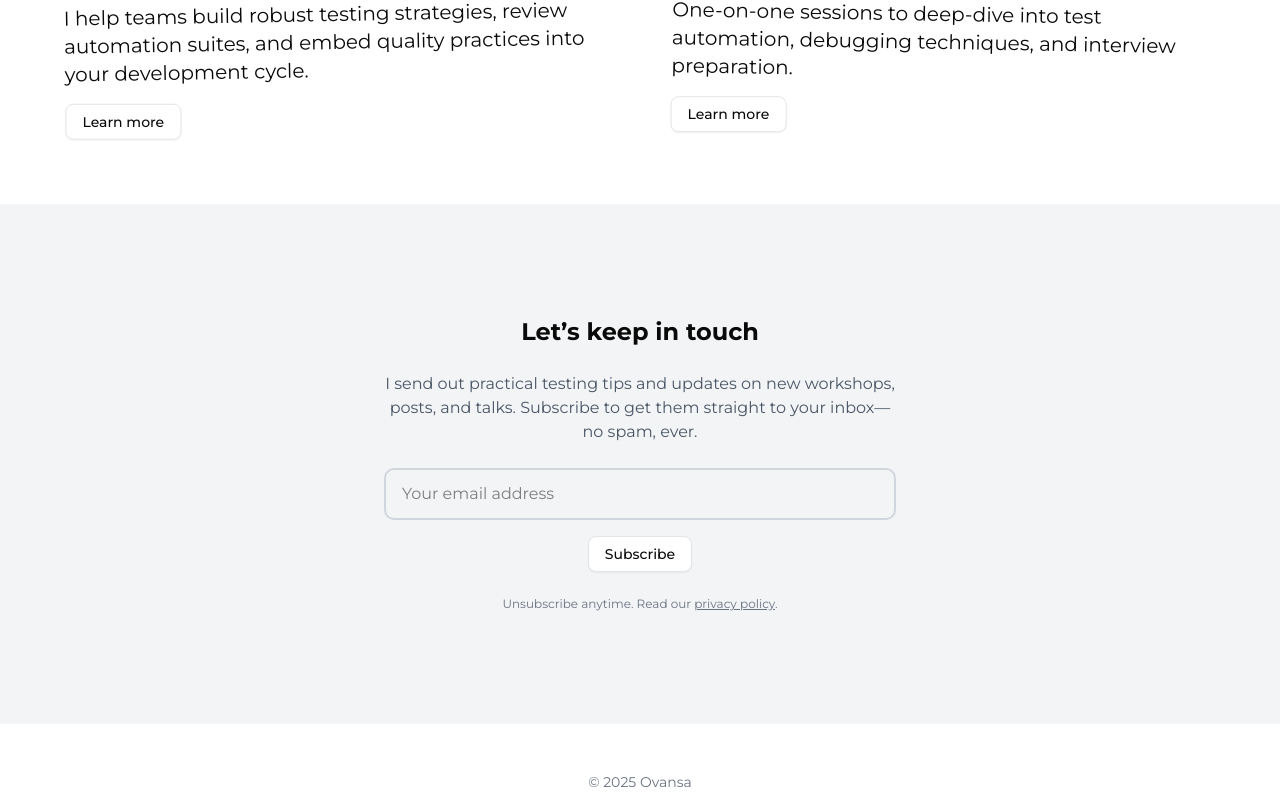
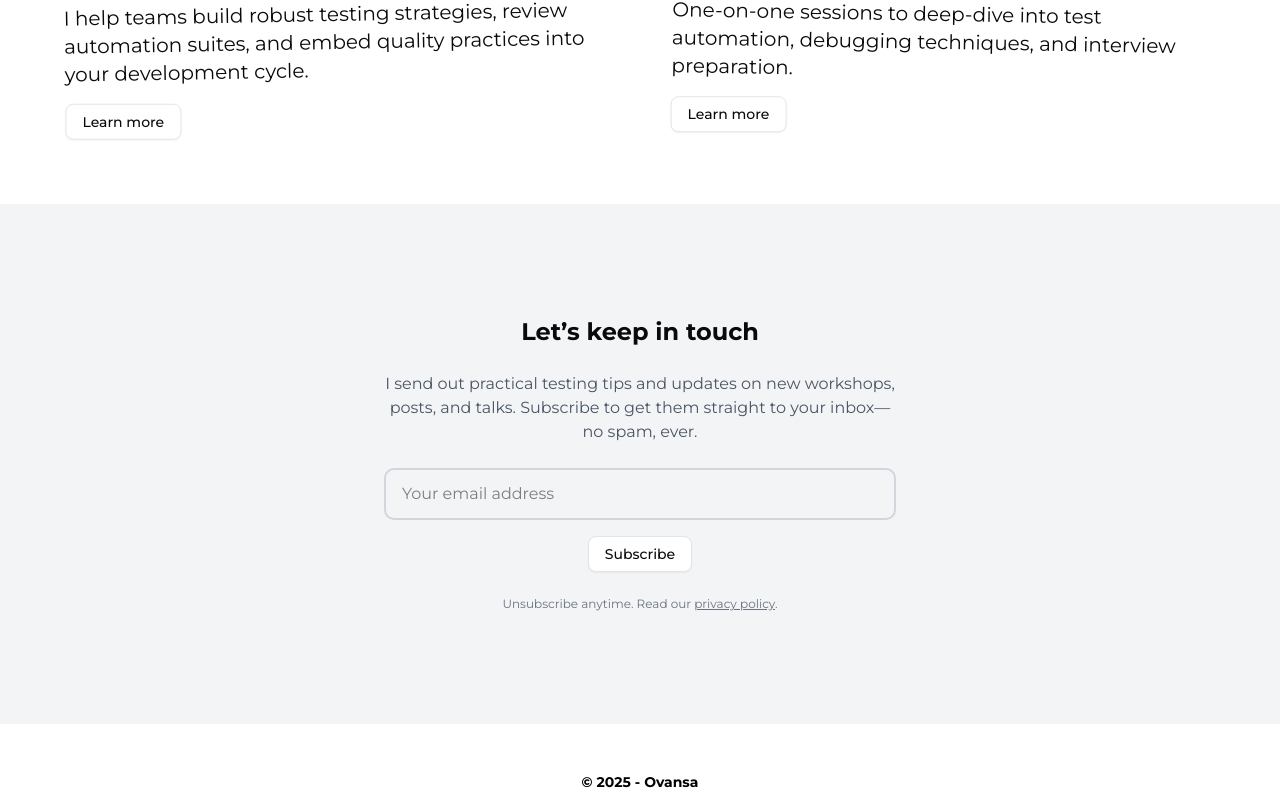
Before and after one commit to ovansa/ovansa_personal_blog, a Next.js app: page / in a window 1280 px wide. Shown: the part 1121-1933 px from the top of the page. Built offline with nearby package versions, Linux system fonts and the light colour scheme.

Commit message:
chore: More styling

```diff
--- a/components/Footer.tsx
+++ b/components/Footer.tsx
@@ -17,7 +17,9 @@ const Footer = () => {
           Blog
         </Link>
       </div> */}
-      <p className='mt-4'>&copy; {new Date().getFullYear()} Ovansa</p>
+      <p className='mt-4 font-semibold text-black'>
+        &copy; {new Date().getFullYear()} - Ovansa
+      </p>
     </footer>
   );
 };
```
